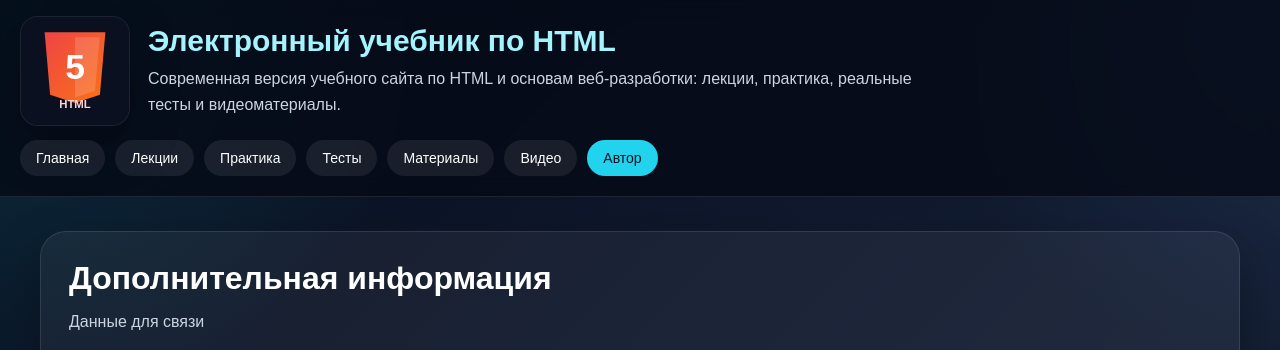
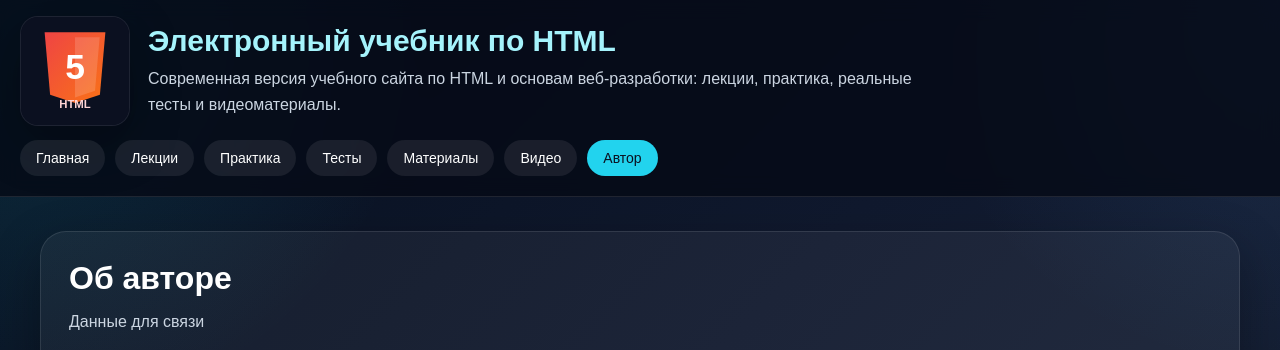
Before and after one commit to DearKingOrLord/-_-, a plain HTML site: page author.html in a window 1280 px wide. Shown: the top 350 px of the page. Drawn offline with Linux system fonts and the light colour scheme.

Commit message:
rhyngnfg

```diff
--- a/author.html
+++ b/author.html
@@ -32,7 +32,7 @@
   <div class="container">
 
     <section class="section">
-      <h2 class="section-title">Дополнительная информация</h2>
+      <h2 class="section-title">Об авторе</h2>
       <p class="section-subtitle">Данные для связи</p>
 
       <div class="author-grid">
```
